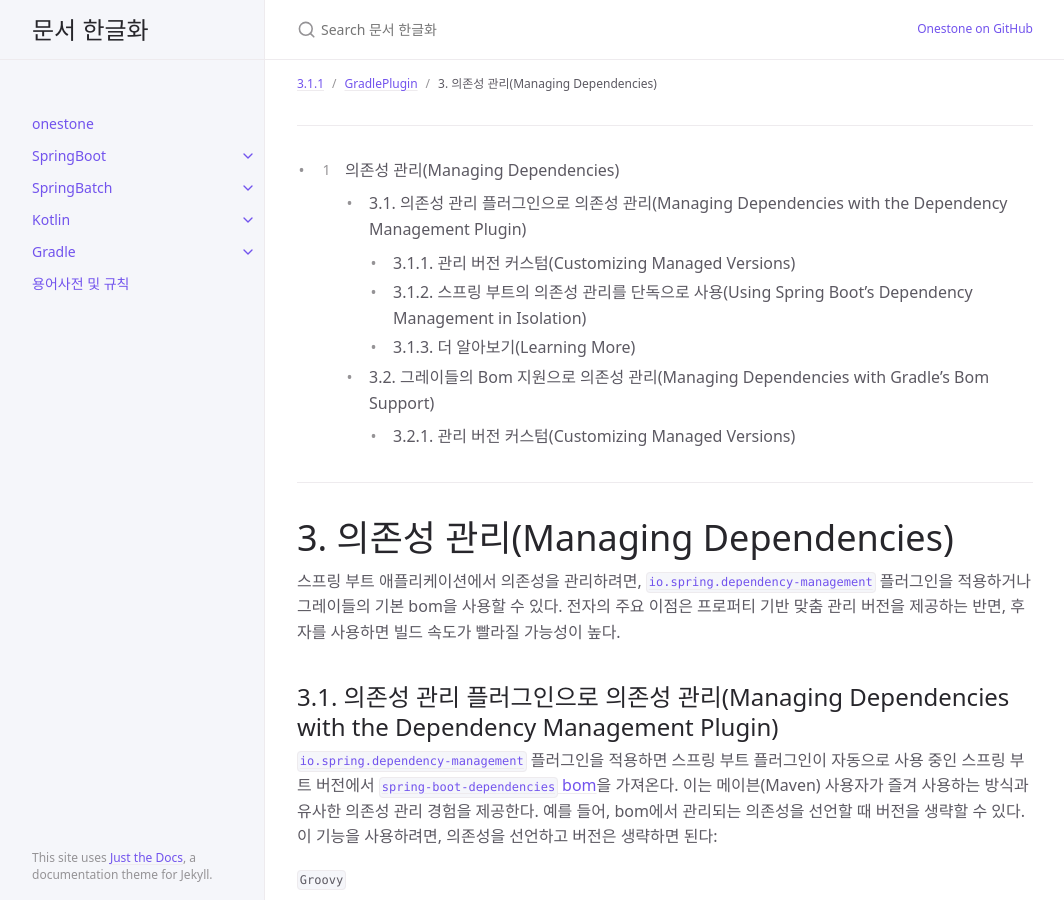
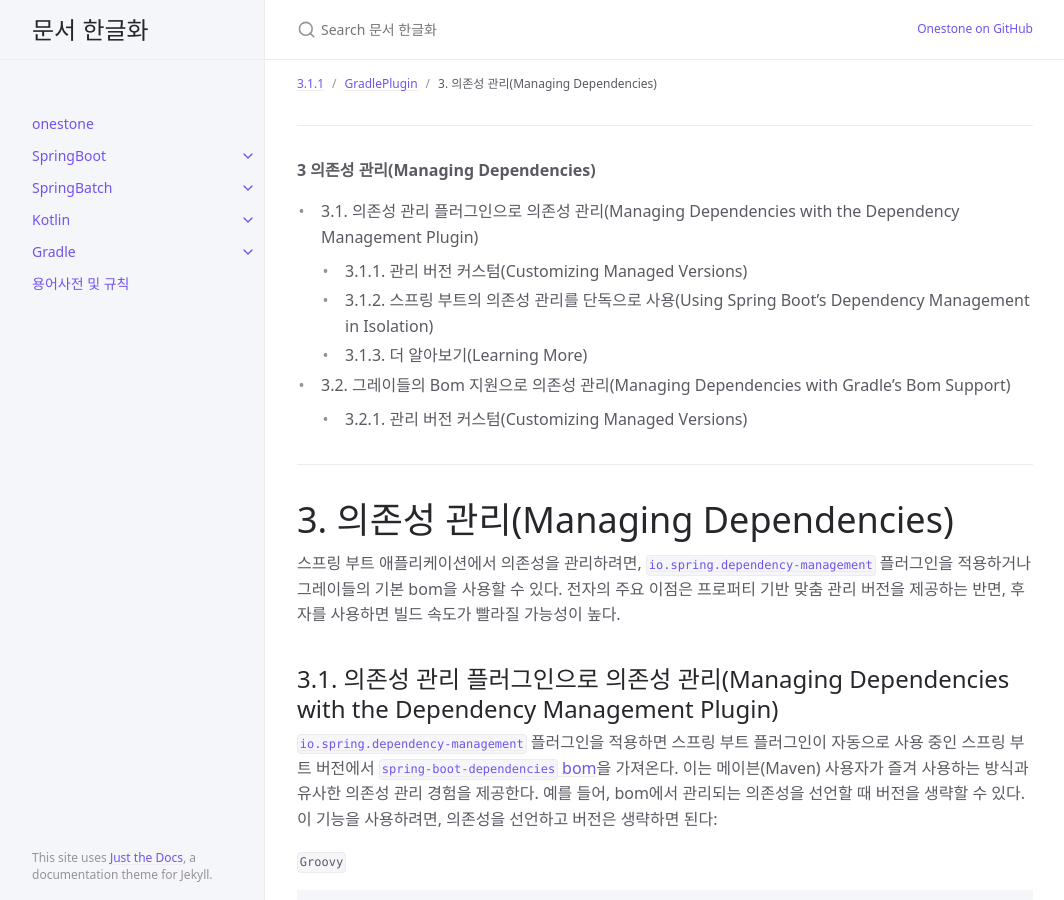
Before and after one commit to onestone9900/onestone9900.github.io, a Jekyll site: the page built from docs/spring_boot/3.1.1/gradle_plugin/3.managing_dependencies.md, in a window 1280 px wide and 900 px high. Shown: the whole window, without its empty margins (107-1171 px from the left). Built offline with Jekyll 4.4.1, drawn with Linux system fonts in a browser that asks for light colours.

Commit message:
docs: spring boot gradle plugin

```diff
--- a/docs/spring_boot/3.1.1/gradle_plugin/3.managing_dependencies.md
+++ b/docs/spring_boot/3.1.1/gradle_plugin/3.managing_dependencies.md
@@ -7,13 +7,14 @@ nav_order: 3
 ---
 
 ***
-- 3. 의존성 관리(Managing Dependencies)
-  - 3.1. 의존성 관리 플러그인으로 의존성 관리(Managing Dependencies with the Dependency Management Plugin)
-    - 3.1.1. 관리 버전 커스텀(Customizing Managed Versions)
-    - 3.1.2. 스프링 부트의 의존성 관리를 단독으로 사용(Using Spring Boot’s Dependency Management in Isolation)
-    - 3.1.3. 더 알아보기(Learning More)
-  - 3.2. 그레이들의 Bom 지원으로 의존성 관리(Managing Dependencies with Gradle’s Bom Support)
-    - 3.2.1. 관리 버전 커스텀(Customizing Managed Versions)
+
+<B>3 의존성 관리(Managing Dependencies)</B>
+- 3.1. 의존성 관리 플러그인으로 의존성 관리(Managing Dependencies with the Dependency Management Plugin)
+  - 3.1.1. 관리 버전 커스텀(Customizing Managed Versions)
+  - 3.1.2. 스프링 부트의 의존성 관리를 단독으로 사용(Using Spring Boot’s Dependency Management in Isolation)
+  - 3.1.3. 더 알아보기(Learning More)
+- 3.2. 그레이들의 Bom 지원으로 의존성 관리(Managing Dependencies with Gradle’s Bom Support)
+  - 3.2.1. 관리 버전 커스텀(Customizing Managed Versions)
 
 ***
 
```
